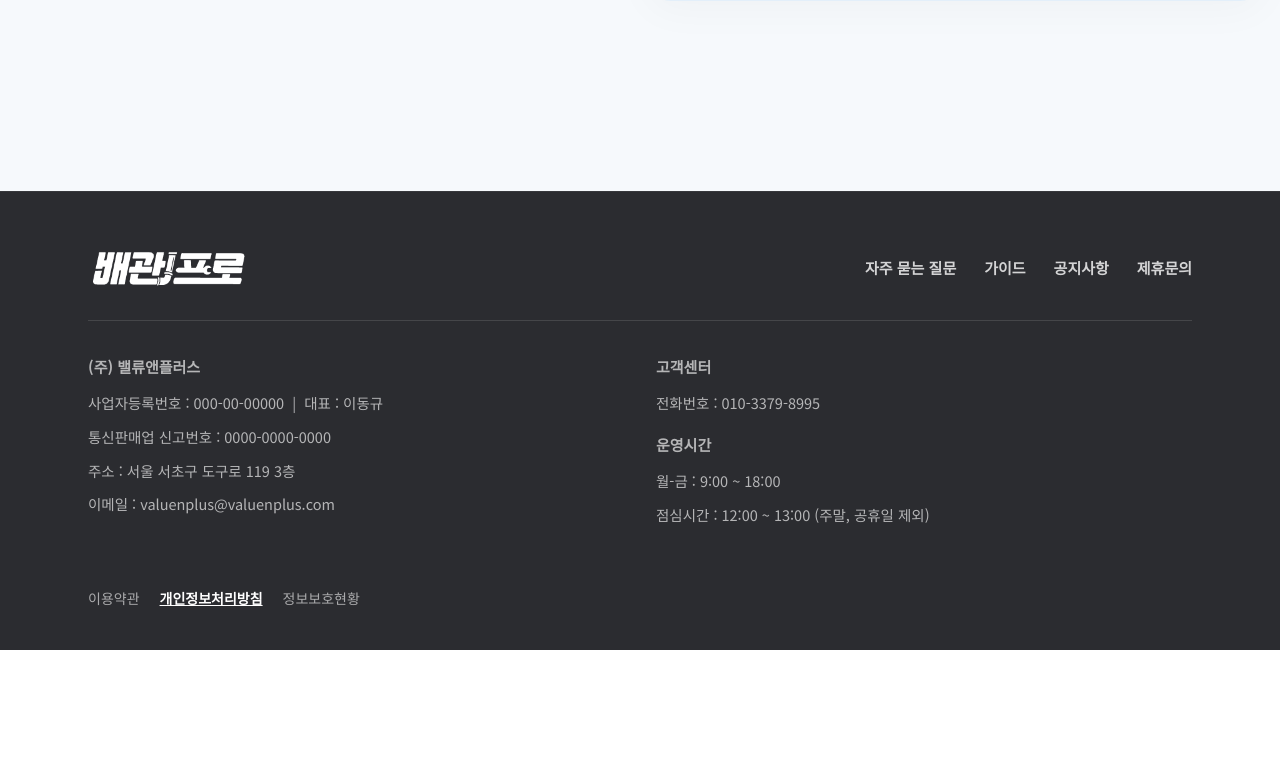
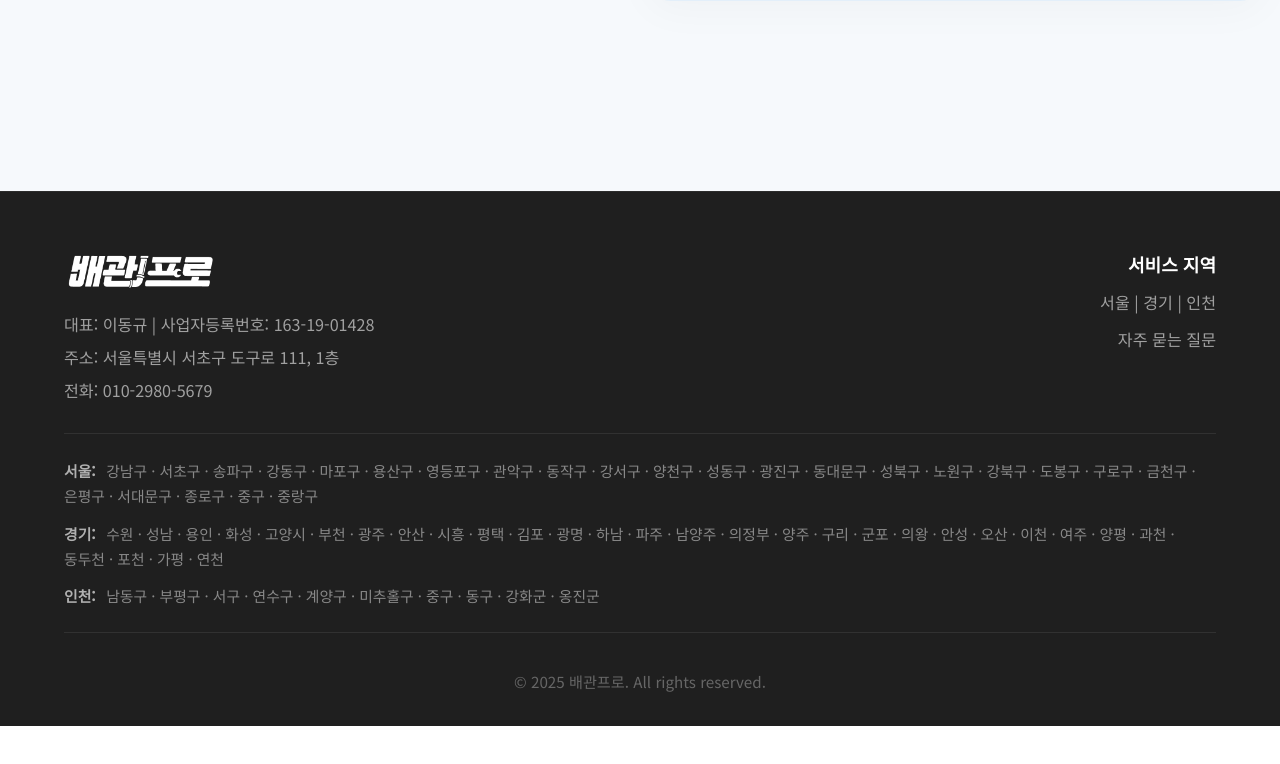
Before and after one commit to taeeun1112/website, a website: page index.html in a window 1280 px wide. Shown: the part 10962-11726 px from the top of the page. Drawn offline with Linux system fonts and the light colour scheme.

Commit message:
style: update footer structure and details to match layout requirements

```diff
--- a/index.html
+++ b/index.html
@@ -648,45 +648,38 @@
     </main>
 
     <!-- Footer -->
-    <footer id="main-footer" class="footer">
+    <footer id="main-footer" class="footer-v2">
         <div class="footer-container">
-            <div class="footer__top">
-                <div class="footer__logo-wrap">
+            <div class="footer-v2__top">
+                <div class="footer-v2__brand">
                     <a href="#" class="footer-logo">
-                        <img src="assets/logo_final.png" alt="배관프로 로고" class="footer__logo-img">
+                        <img src="assets/logo_final.png" alt="배관프로 로고" class="footer-logo-img">
                     </a>
+                    <div class="footer-v2__biz-info">
+                        <p>대표: 이동규 | 사업자등록번호: 163-19-01428</p>
+                        <p>주소: 서울특별시 서초구 도구로 111, 1층</p>
+                        <p>전화: 010-2980-5679</p>
+                    </div>
                 </div>
-                <nav class="footer__nav">
-                    <a href="#">자주 묻는 질문</a>
-                    <a href="#">가이드</a>
-                    <a href="#">공지사항</a>
-                    <a href="#">제휴문의</a>
-                </nav>
-            </div>
-
-            <div class="footer__info">
-                <div class="footer__info-col">
-                    <p class="footer__info-title">(주) 밸류앤플러스</p>
-                    <p>사업자등록번호 : 000-00-00000 &nbsp;|&nbsp; 대표 : 이동규</p>
-                    <p>통신판매업 신고번호 : 0000-0000-0000</p>
-                    <p>주소 : 서울 서초구 도구로 119 3층</p>
-                    <p>이메일 : valuenplus@valuenplus.com</p>
-                </div>
-                <div class="footer__info-col">
-                    <p class="footer__info-title">고객센터</p>
-                    <p>전화번호 : 010-3379-8995</p>
-                    <p class="footer__info-title footer__info-title--spaced">운영시간</p>
-                    <p>월-금 : 9:00 ~ 18:00</p>
-                    <p>점심시간 : 12:00 ~ 13:00 (주말, 공휴일 제외)</p>
+                <div class="footer-v2__right">
+                    <h4 class="footer-v2__title">서비스 지역</h4>
+                    <p class="footer-v2__link-text">서울 | 경기 | 인천</p>
+                    <a href="#" class="footer-v2__link">자주 묻는 질문</a>
                 </div>
             </div>
 
-            <div class="footer__bottom">
-                <div class="footer__legal">
-                    <a href="#">이용약관</a>
-                    <a href="#" class="footer__legal--strong">개인정보처리방침</a>
-                    <a href="#">정보보호현황</a>
-                </div>
+            <div class="footer-v2__divider"></div>
+
+            <div class="footer-v2__regions">
+                <p><strong>서울:</strong> 강남구 · 서초구 · 송파구 · 강동구 · 마포구 · 용산구 · 영등포구 · 관악구 · 동작구 · 강서구 · 양천구 · 성동구 · 광진구 · 동대문구 · 성북구 · 노원구 · 강북구 · 도봉구 · 구로구 · 금천구 · 은평구 · 서대문구 · 종로구 · 중구 · 중랑구</p>
+                <p><strong>경기:</strong> 수원 · 성남 · 용인 · 화성 · 고양시 · 부천 · 광주 · 안산 · 시흥 · 평택 · 김포 · 광명 · 하남 · 파주 · 남양주 · 의정부 · 양주 · 구리 · 군포 · 의왕 · 안성 · 오산 · 이천 · 여주 · 양평 · 과천 · 동두천 · 포천 · 가평 · 연천</p>
+                <p><strong>인천:</strong> 남동구 · 부평구 · 서구 · 연수구 · 계양구 · 미추홀구 · 중구 · 동구 · 강화군 · 옹진군</p>
+            </div>
+
+            <div class="footer-v2__divider"></div>
+
+            <div class="footer-v2__bottom">
+                <span class="copyright-text">© 2025 배관프로. All rights reserved.</span>
             </div>
         </div>
     </footer>
--- a/style.css
+++ b/style.css
@@ -1774,103 +1774,98 @@ h1.hero-main-promo {
 }
 
 /* ===========================================
-   FOOTER
+   FOOTER V2 (지역 정보 노출 포맷)
    =========================================== */
-#main-footer {
-    background: #2b2c30;
-    color: rgba(255, 255, 255, 0.75);
-    padding: 56px 0 40px;
+.footer-v2 {
+    background: #1f1f1f;
+    color: #a0a0a0;
+    padding: 60px 0 30px;
+    font-size: 0.85rem;
+    line-height: 1.8;
     position: relative;
     z-index: 10;
     border-top: 1px solid rgba(255, 255, 255, 0.06);
 }
-.footer-container {
+.footer-v2 .footer-container {
     width: 100%;
-    max-width: 1160px;
+    max-width: 1200px;
     margin: 0 auto;
-    padding: 0 28px;
-}
-.footer__top {
+    padding: 0 24px;
+}
+.footer-v2__top {
     display: flex;
     justify-content: space-between;
-    align-items: center;
+    align-items: flex-start;
     flex-wrap: wrap;
-    gap: 20px;
-    padding-bottom: 32px;
-    margin-bottom: 32px;
-    border-bottom: 1px solid rgba(255, 255, 255, 0.12);
-}
-.footer__logo-wrap {
-    display: flex;
-    align-items: center;
+    gap: 30px;
+}
+.footer-v2__brand {
+    display: flex;
+    flex-direction: column;
+    gap: 16px;
+}
+.footer-v2 .footer-logo-img {
+    height: 38px;
+    width: auto;
+    filter: brightness(0) invert(1);
+    display: block;
+}
+.footer-v2__biz-info p {
+    margin: 4px 0;
+    color: #a0a0a0;
+}
+.footer-v2__right {
+    display: flex;
+    flex-direction: column;
+    gap: 8px;
+    align-items: flex-end;
+}
+.footer-v2__title {
+    font-size: 0.95rem;
+    font-weight: 700;
+    color: #ffffff;
+    margin-bottom: 4px;
+}
+.footer-v2__link-text {
+    margin: 0;
+    color: #a0a0a0;
+}
+.footer-v2__link {
+    color: #a0a0a0;
+    text-decoration: none;
+    transition: var(--ease-fast);
+}
+.footer-v2__link:hover {
+    color: #ffffff;
+}
+.footer-v2__divider {
+    height: 1px;
+    background: rgba(255, 255, 255, 0.08);
+    margin: 24px 0;
+}
+.footer-v2__regions {
+    font-size: 0.78rem;
+    color: #888888;
+    display: flex;
+    flex-direction: column;
     gap: 12px;
 }
-.footer__logo-img {
-    height: 40px;
-    display: block;
-    filter: brightness(0) invert(1);
-}
-.footer__nav {
-    display: flex;
-    gap: 28px;
-    font-size: 15px;
-    font-weight: 600;
-    color: rgba(255, 255, 255, 0.8);
-}
-.footer__nav a {
-    color: rgba(255, 255, 255, 0.8);
-    transition: var(--ease-fast);
-}
-.footer__nav a:hover {
-    color: #fff;
-}
-.footer__info {
-    display: grid;
-    grid-template-columns: 1fr 1fr;
-    gap: 32px;
-    font-size: 14.5px;
-    line-height: 1.9;
-    color: rgba(255, 255, 255, 0.65);
-    margin-bottom: 32px;
-}
-.footer__info-col p {
-    margin: 0 0 6px 0;
-    color: rgba(255, 255, 255, 0.65);
-}
-.footer__info-title {
-    font-size: 15px;
-    font-weight: 800;
-    color: #fff;
-    margin-bottom: 8px !important;
-}
-.footer__info-title--spaced {
-    margin-top: 14px !important;
-}
-.footer__bottom {
-    display: flex;
-    justify-content: space-between;
-    align-items: center;
-    flex-wrap: wrap;
-    gap: 14px;
-    font-size: 14px;
-    padding-top: 20px;
-}
-.footer__legal {
-    display: flex;
-    gap: 20px;
-    color: rgba(255, 255, 255, 0.6);
-}
-.footer__legal a {
-    color: rgba(255, 255, 255, 0.6);
-    transition: var(--ease-fast);
-}
-.footer__legal a:hover {
-    color: #fff;
-}
-.footer__legal--strong {
-    color: #fff !important;
-    font-weight: 700;
-    text-decoration: underline;
+.footer-v2__regions p {
+    margin: 0;
+    line-height: 1.7;
+    word-break: keep-all;
+}
+.footer-v2__regions strong {
+    color: #b0b0b0;
+    margin-right: 6px;
+}
+.footer-v2__bottom {
+    text-align: center;
+    padding-top: 10px;
+}
+.footer-v2__bottom .copyright-text {
+    font-size: 0.8rem;
+    color: #666666;
 }
 
 
@@ -2079,10 +2074,8 @@ h1.hero-main-promo {
     .form-row-2col { grid-template-columns: 1fr; gap: 20px; }
 
     /* Footer */
-    .footer__top { flex-direction: column; align-items: flex-start; }
-    .footer__nav { flex-wrap: wrap; gap: 16px; }
-    .footer__info { grid-template-columns: 1fr; gap: 24px; }
-    .footer__bottom { flex-direction: column; align-items: flex-start; }
+    .footer-v2__top { flex-direction: column; align-items: flex-start; }
+    .footer-v2__right { align-items: flex-start; }
 }
 
 /* --- Floating Quick Menu --- */
```
